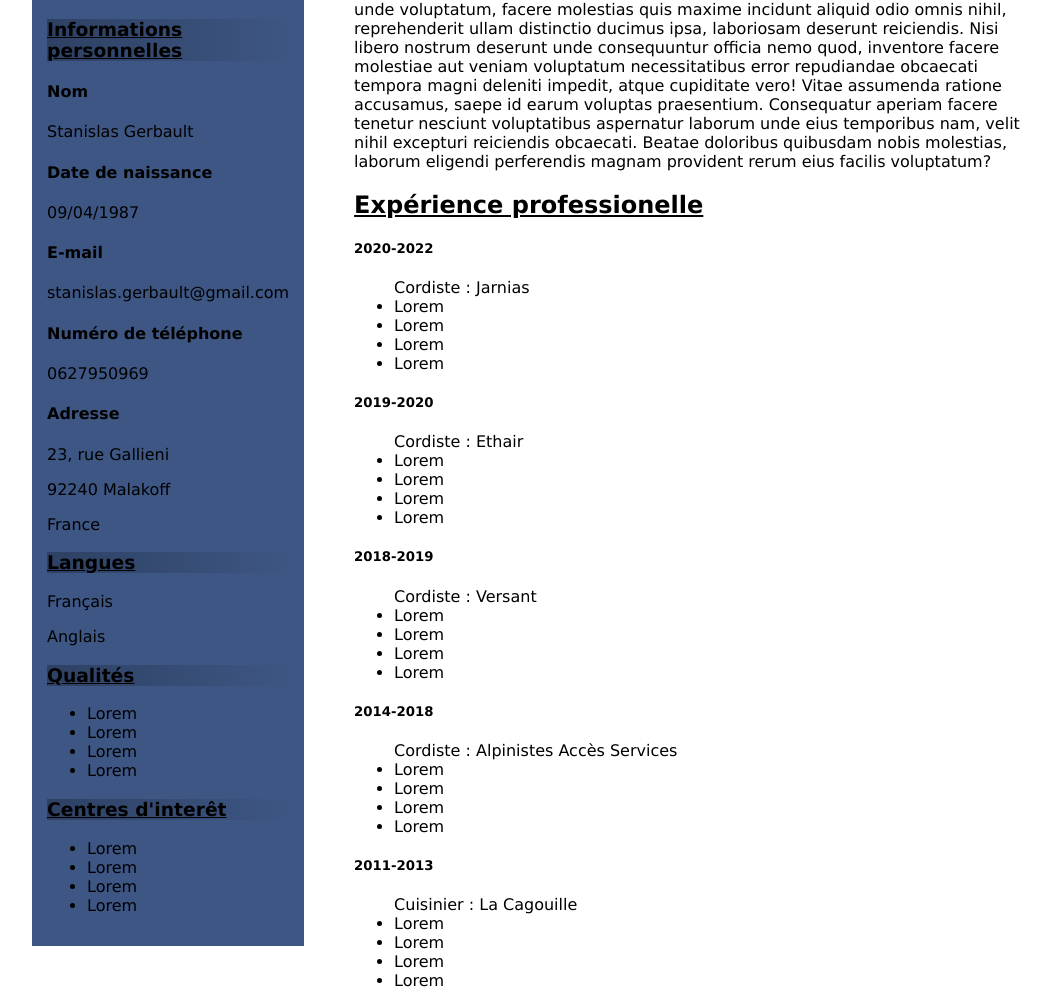
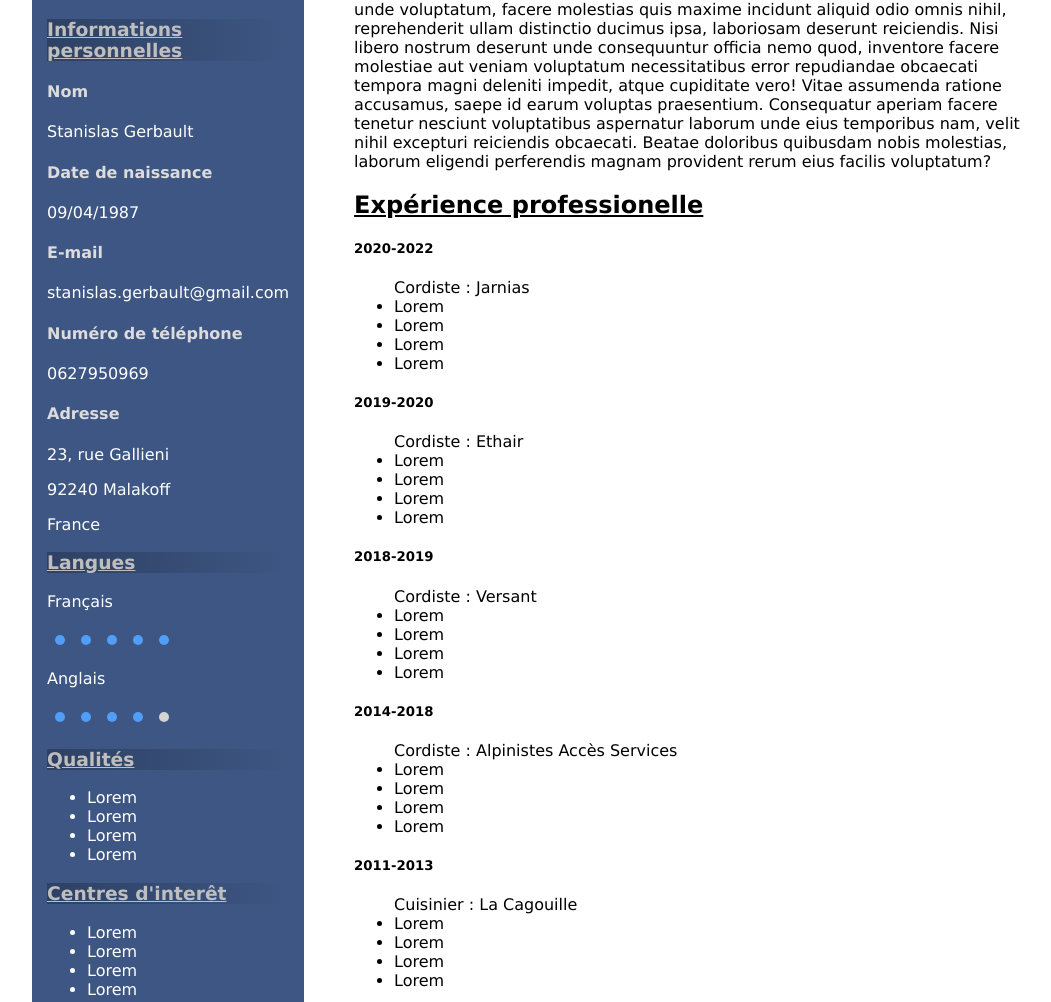
Before and after one commit to StanislasGerbault/StanislasGerbault.github.io, a plain HTML site: page index.html in a window 1280 px wide. Shown: the part 458-1460 px from the top of the page, without its empty margins (68-1119 px from the left). Drawn offline with Linux system fonts and the light colour scheme.

Commit message:
Version 6 octobre à midi

```diff
--- a/index.html
+++ b/index.html
@@ -44,9 +44,21 @@
                     <div id="langues">
                         <h3>Langues</h3>
                         <p>Français</p>
+                        <div class="niveaulangue">
+                        <div class="cerclesbon"></div>
+                        <div class="cerclesbon"></div>
+                        <div class="cerclesbon"></div>
+                        <div class="cerclesbon"></div>
+                        <div class="cerclesbon"></div>
+                        </div>
+                        <p>Anglais</p>
+                        <div class="niveaulangue">
+                        <div class="cerclesbon"></div>
+                        <div class="cerclesbon"></div>
+                        <div class="cerclesbon"></div>
+                        <div class="cerclesbon"></div>
                         <div class="cercles"></div>
-                        <p>Anglais</p>
-                        <div class="cercles"></div>
+                    </div>
                     </div>
 
                     <div id="qualites">
--- a/style.css
+++ b/style.css
@@ -40,8 +40,41 @@ h3 {
     text-decoration: underline;
     background-color: #2e4164;
     background: linear-gradient(to right, #2e4164, 50%, #3d5683);
+    color: rgb(190, 190, 190);
 }
 
 h2 {
     text-decoration: underline;
 }
+h4 {
+    color: gainsboro;
+}
+
+#couleur p {
+    color: white;
+}
+
+#couleur li {
+    color: white;
+}
+
+.niveaulangue {
+    display: flex;
+    justify-content: flex-start;
+}
+
+.cercles {
+    background-color: lightgrey;
+    border-radius: 50%;
+    width: 10px;
+    height: 10px;
+    margin: 0.5rem;
+}
+
+.cerclesbon {
+    background-color: rgb(80, 158, 247);
+    border-radius: 50%;
+    width: 10px;
+    height: 10px;
+    margin: 0.5rem;
+}
```
